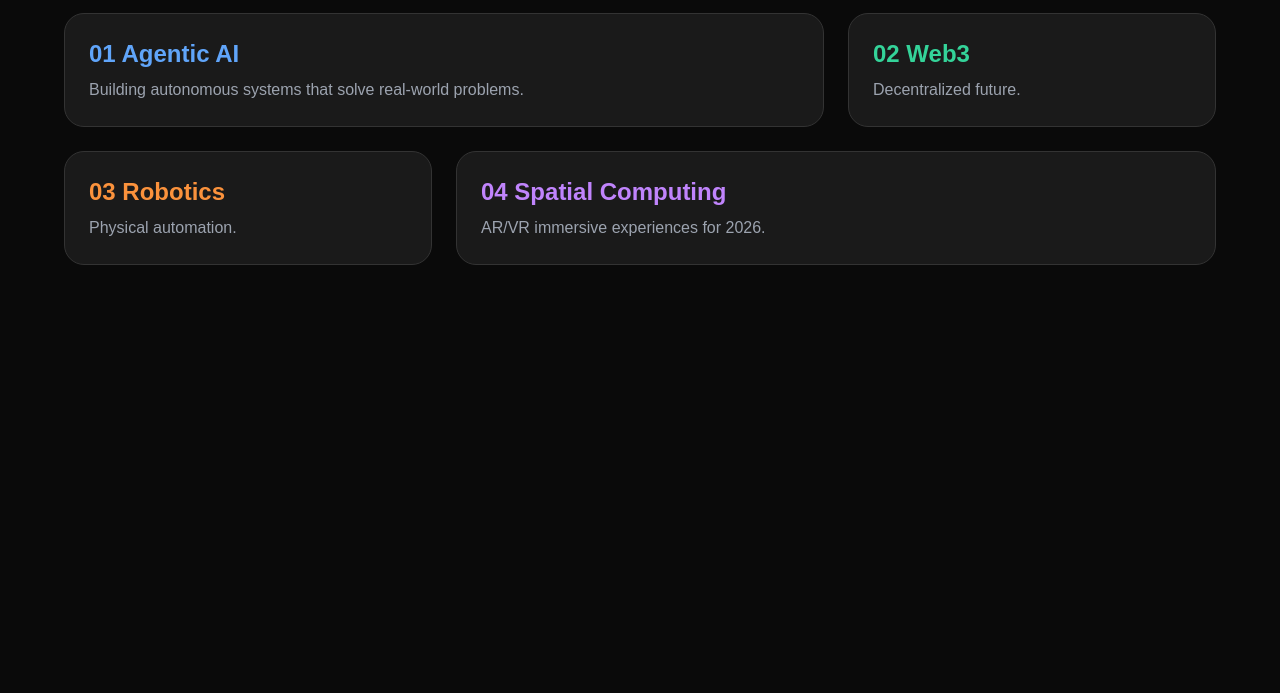
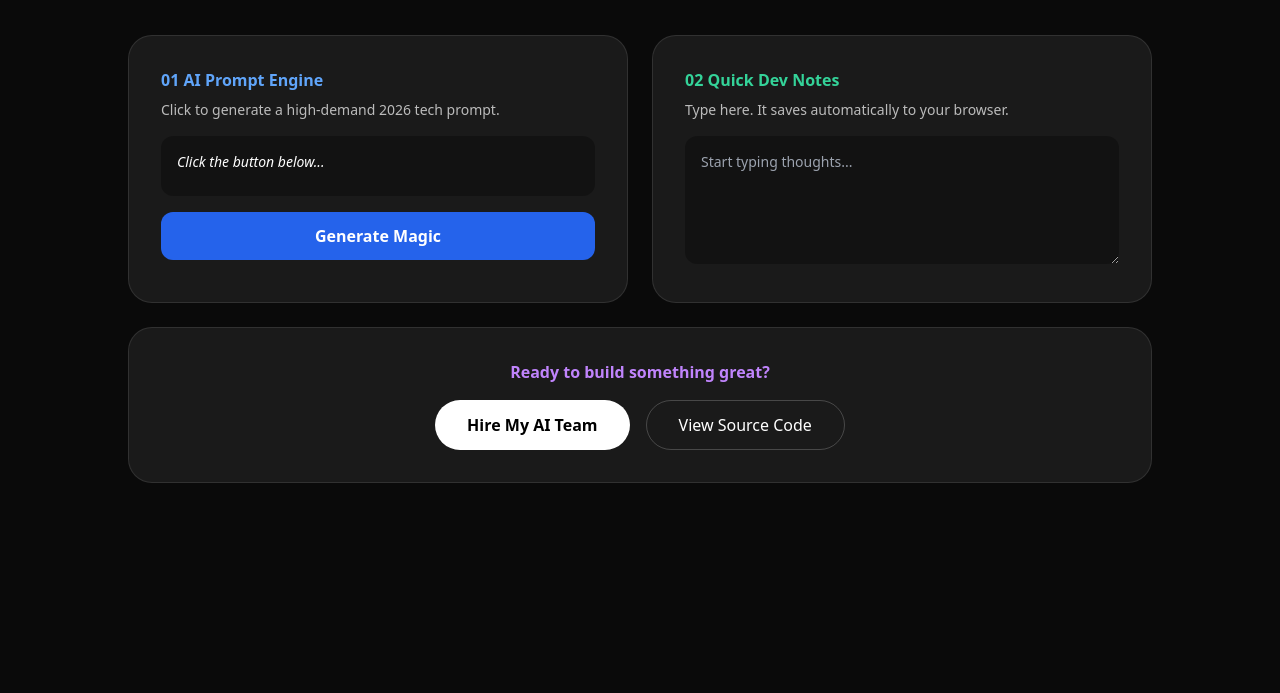
Before and after one commit to js9520571-lab/AI-ENGINE-LABS, a plain HTML site: page index.html in a window 1280 px wide. Shown: the part 107-800 px from the top of the page. Drawn offline with nearby package versions, Linux system fonts and the light colour scheme.

Commit message:
Update index.html

```diff
--- a/index.html
+++ b/index.html
@@ -3,34 +3,80 @@
 <head>
     <meta charset="UTF-8">
     <meta name="viewport" content="width=device-width, initial-scale=1.0">
-    <title>Tech-Hub 2026</title>
+    <title>Tech Hub 2026 | Interactive</title>
     <script src="https://cdn.tailwindcss.com"></script>
     <style>
-        body { background: #0a0a0a; color: #fff; font-family: sans-serif; }
-        .bento-card { background: #1a1a1a; border: 1px solid #333; border-radius: 20px; transition: 0.3s; }
-        .bento-card:hover { border-color: #60a5fa; transform: translateY(-5px); }
+        :root { --primary: #3b82f6; --bg: #0a0a0a; --card: #1a1a1a; }
+        body { background: var(--bg); color: #fff; transition: 0.3s; }
+        .light-mode { --bg: #f3f4f6; --card: #ffffff; color: #1a1a1a; }
+        .bento-card { background: var(--card); border: 1px solid rgba(255,255,255,0.1); border-radius: 24px; transition: 0.3s; }
+        .bento-card:hover { transform: translateY(-5px); border-color: var(--primary); box-shadow: 0 10px 30px -10px rgba(59,130,246,0.3); }
     </style>
 </head>
 <body class="p-6 md:p-12">
-    <h1 class="text-4xl font-bold mb-8 text-center bg-gradient-to-r from-blue-400 to-purple-500 bg-clip-text text-transparent">Next-Gen Tech Hub</h1>
 
-    <div class="grid grid-cols-1 md:grid-cols-3 gap-6 max-w-6xl mx-auto">
-        <div class="bento-card p-6 md:col-span-2">
-            <h2 class="text-2xl font-bold text-blue-400">01 Agentic AI</h2>
-            <p class="text-gray-400 mt-2">Building autonomous systems that solve real-world problems.</p>
-        </div>
-        <div class="bento-card p-6">
-            <h2 class="text-2xl font-bold text-emerald-400">02 Web3</h2>
-            <p class="text-gray-400 mt-2">Decentralized future.</p>
-        </div>
-        <div class="bento-card p-6">
-            <h2 class="text-2xl font-bold text-orange-400">03 Robotics</h2>
-            <p class="text-gray-400 mt-2">Physical automation.</p>
-        </div>
-        <div class="bento-card p-6 md:col-span-2">
-            <h2 class="text-2xl font-bold text-purple-400">04 Spatial Computing</h2>
-            <p class="text-gray-400 mt-2">AR/VR immersive experiences for 2026.</p>
+    <div class="max-w-5xl mx-auto">
+        <header class="flex justify-between items-center mb-12">
+            <h1 class="text-3xl font-black tracking-tighter">FUTURE_HUB</h1>
+            <button onclick="toggleTheme()" class="p-3 bento-card font-bold text-sm px-6">🌓 Toggle Light/Dark</button>
+        </header>
+
+        <div class="grid grid-cols-1 md:grid-cols-2 gap-6">
+
+            <div class="bento-card p-8">
+                <h3 class="text-blue-400 font-bold mb-2">01 AI Prompt Engine</h3>
+                <p class="text-sm opacity-70 mb-4">Click to generate a high-demand 2026 tech prompt.</p>
+                <div id="promptDisplay" class="bg-black bg-opacity-30 p-4 rounded-xl mb-4 min-h-[60px] text-sm italic">
+                    Click the button below...
+                </div>
+                <button onclick="generatePrompt()" class="bg-blue-600 hover:bg-blue-500 text-white w-full py-3 rounded-xl font-bold transition">Generate Magic</button>
+            </div>
+
+            <div class="bento-card p-8">
+                <h3 class="text-emerald-400 font-bold mb-2">02 Quick Dev Notes</h3>
+                <p class="text-sm opacity-70 mb-4">Type here. It saves automatically to your browser.</p>
+                <textarea id="notePad" oninput="saveNote()" class="w-full h-32 bg-black bg-opacity-30 rounded-xl p-4 text-sm outline-none focus:ring-2 ring-emerald-500" placeholder="Start typing thoughts..."></textarea>
+            </div>
+
+            <div class="bento-card p-8 md:col-span-2 text-center">
+                <h3 class="text-purple-400 font-bold mb-4">Ready to build something great?</h3>
+                <div class="flex flex-wrap justify-center gap-4">
+                    <button onclick="alert('Sending Signal to Gemini AI... Status: READY')" class="px-8 py-3 bg-white text-black font-bold rounded-full hover:scale-105 transition">Hire My AI Team</button>
+                    <a href="https://github.com" target="_blank" class="px-8 py-3 border border-white/20 rounded-full hover:bg-white/10 transition">View Source Code</a>
+                </div>
+            </div>
+
         </div>
     </div>
+
+    <script>
+        // 1. Theme Toggle Function
+        function toggleTheme() {
+            document.body.classList.toggle('light-mode');
+        }
+
+        // 2. AI Prompt Generator Logic
+        const prompts = [
+            "Build a neural network for sustainable energy distribution.",
+            "Design a 3D interface for spatial computing headsets.",
+            "Create an autonomous agent that handles local grocery logistics.",
+            "Develop a blockchain protocol for verifiable AI training data."
+        ];
+        function generatePrompt() {
+            const randomPrompt = prompts[Math.floor(Math.random() * prompts.length)];
+            document.getElementById('promptDisplay').innerText = randomPrompt;
+        }
+
+        // 3. Auto-Save Note Logic (Local Storage)
+        function saveNote() {
+            const note = document.getElementById('notePad').value;
+            localStorage.setItem('savedNote', note);
+        }
+
+        // Load note on startup
+        window.onload = () => {
+            document.getElementById('notePad').value = localStorage.getItem('savedNote') || "";
+        }
+    </script>
 </body>
 </html>
```
